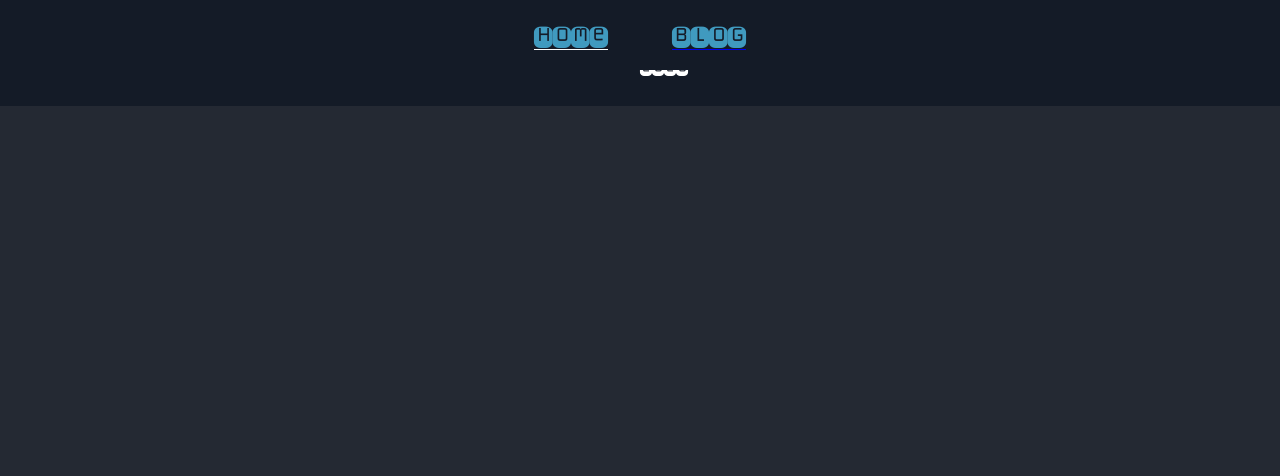
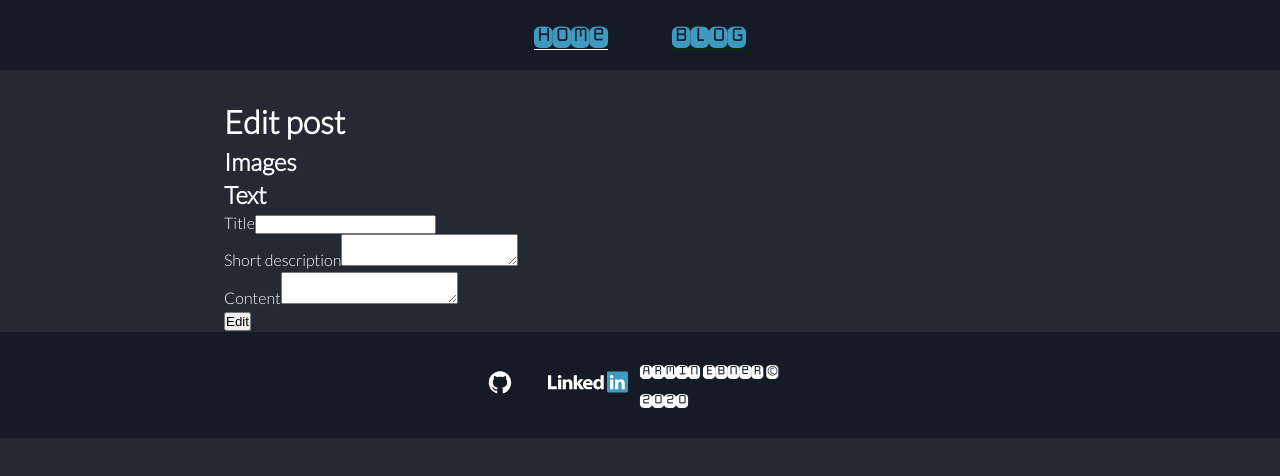
Before and after one commit to arminebner/blog-frontend, a React (Create React App) app: page /editpost/1 in a window 1280 px wide. Shown: the top 476 px of the page. Built offline with nearby package versions, Linux system fonts and the light colour scheme; no server answers.

Commit message:
except images

```diff
--- a/package.json
+++ b/package.json
@@ -7,7 +7,7 @@
     "@testing-library/react": "^11.1.1",
     "@testing-library/user-event": "^12.2.2",
     "axios": "^0.21.0",
-    "marked": "^1.2.4",
+    "method-override": "^3.0.0",
     "react": "^17.0.1",
     "react-dom": "^17.0.1",
     "react-router-dom": "^5.2.0",
--- a/src/App.js
+++ b/src/App.js
@@ -7,7 +7,8 @@ import Footer from "./components/layout/Footer";
 import Blog from "./components/pages/Blog";
 import SinglePost from "./components/layout/SinglePost";
 import fourofour from "./components/pages/404";
-import PostForm from "./components/pages/PostForm"
+import NewPost from "./components/pages/NewPost"
+import EditPost from "./components/pages/EditPost"
 
 function App() {
   return (
@@ -18,7 +19,8 @@ function App() {
           <Route path="/blog/:slug" component={SinglePost} />
           <Route path="/blog" component={Blog} />
           <Route exact path="/" component={HeaderHome} />
-          <Route path="/newpost" component={PostForm} />
+          <Route path="/newpost" component={NewPost} />
+          <Route path="/editpost/:slug" component={EditPost} />
         </Switch>
       </div>
       <Footer />
--- a/src/components/layout/Posts.js
+++ b/src/components/layout/Posts.js
@@ -1,7 +1,6 @@
 import React from 'react'
 import { Link } from 'react-router-dom'
 import styled from 'styled-components'
-import marked from 'marked'
 
 const PostPreviewBorder = styled.div`
 	margin-bottom: 3rem;
@@ -83,13 +82,11 @@ const PreviewPostLink = styled.p`
 const Posts = ({ entries }) => (
 	<section>
 		{entries
-			? entries.map((entry) => (
+			? entries.map(entry => (
 					<PostPreviewBorder key={entry.slug}>
 						<PostPreview id='entry.sys.id'>
 							<Link to={`/blog/${entry._id}`}>
-								<PreviewPostImage
-
-								/>
+								<PreviewPostImage />
 							</Link>
 							<PreviewPostText>
 								<Link to={`/blog/${entry.slug}`}>
@@ -99,7 +96,7 @@ const Posts = ({ entries }) => (
 								</Link>
 								<PreviewPostExcerpt
 									dangerouslySetInnerHTML={{
-										__html: marked(entry.markdown),
+										__html: entry.short_description,
 									}}
 								/>
 								<Link to={`/blog/${entry.slug}`}>
--- a/src/components/layout/SinglePost.js
+++ b/src/components/layout/SinglePost.js
@@ -1,6 +1,6 @@
 import React, { useState, useEffect } from 'react'
+import { Link } from 'react-router-dom'
 import axios from 'axios'
-import marked from 'marked'
 import styled from 'styled-components'
 
 const SingleContainer = styled.section`
@@ -68,7 +68,9 @@ const Content = styled.p`
 	margin-bottom: 2rem;
 	padding: 0 1rem 0 1rem;
 `
-{/* <a href="https://twitter.com/share?ref_src=twsrc%5Etfw" class="twitter-share-button" data-show-count="false">Tweet</a><script async src="https://platform.twitter.com/widgets.js" charset="utf-8"></script> */}
+{
+	/* <a href="https://twitter.com/share?ref_src=twsrc%5Etfw" class="twitter-share-button" data-show-count="false">Tweet</a><script async src="https://platform.twitter.com/widgets.js" charset="utf-8"></script> */
+}
 
 const SinglePost = ({ match }) => {
 	const [entry, setEntry] = useState()
@@ -76,36 +78,46 @@ const SinglePost = ({ match }) => {
 	useEffect(() => {
 		const getPost = async () => {
 			try {
-			  const response = await axios.get(`http://192.168.178.28:5000/posts/${match.params.slug}`);
-			  const data = response.data.data[0]
-			  setEntry(data)
+				const response = await axios.get(
+					`http://192.168.178.28:5000/posts/${match.params.slug}`
+				)
+				const data = response.data.data[0]
+				setEntry(data)
 			} catch (error) {
-			  console.error(error);
+				console.error(error)
 			}
-		  }
-		  getPost()
+		}
+		getPost()
 	}, [])
 
 	return (
 		<SingleContainer>
 			{entry ? (
 				<Single>
-					<PostImage
-
-					/>
+					<PostImage />
 					<PostText>
 						<Title>{entry.title}</Title>
 						<EntryMeta>
 							<p>{`from: ${entry.author}`}</p>
 							<p>{`published: ${entry.createdAt}`}</p>
-							<p>{`last updated: `}</p>
+							<p>
+								{entry.last_updated
+									? `last updated: ${entry.last_updated}`
+									: ''}
+							</p>
 						</EntryMeta>
 						<Content
 							dangerouslySetInnerHTML={{
-								__html: marked(entry.markdown),
+								__html: entry.sanitizedHTML,
 							}}
 						/>
 					</PostText>
+					<form
+						action={`http://192.168.178.28:5000/posts/delete/${entry._id}?_method=DELETE`}
+						method='POST'>
+						<button type='submit'>Delete</button>
+					</form>
+					<Link to={`/editpost/${entry.slug}`}>Edit</Link>
 				</Single>
 			) : (
 				'loading'
--- /dev/null
+++ b/src/components/pages/EditPost.js
@@ -0,0 +1,96 @@
+import React, { useState, useEffect } from 'react'
+import axios from 'axios'
+import styled from 'styled-components'
+
+const Headline = styled.h1`
+	margin-top: 100px;
+`
+
+const EditPost = ({ match }) => {
+	const [entry, setEntry] = useState([])
+	const [id, setId] = useState()
+
+	//useeffect to get post with id
+	useEffect(() => {
+		const getPost = async () => {
+			try {
+				const response = await axios.get(
+					`http://192.168.178.28:5000/posts/${match.params.slug}`
+				)
+				const data = response.data.data[0]
+				setId(data._id)
+				setEntry(data)
+			} catch (error) {
+				console.error(error)
+			}
+		}
+		getPost()
+	}, [])
+
+	const handleChange = (e, input) => {
+		if (input === 'title') {
+			setEntry({
+				...entry,
+				title: e.target.value,
+			})
+			console.log(entry)
+		} else if (input === 'short_description') {
+			setEntry({
+				...entry,
+				short_description: e.target.value,
+			})
+			console.log(entry)
+		} else if (input === 'markdown') {
+			setEntry({
+				...entry,
+				markdown: e.target.value,
+			})
+			console.log(entry)
+		}
+	}
+
+	return (
+		<div>
+			<Headline>Edit post</Headline>
+			<h2>Images</h2>
+
+			<h2>Text</h2>
+			<form
+				action={`http://192.168.178.28:5000/posts/edit/${id}?_method=PUT`}
+				method='POST'>
+				<div>
+					<label htmlFor='title'>Title</label>
+					<input
+						required
+						onChange={e => handleChange(e, 'title')}
+						type='text'
+						value={entry.title}
+						name='title'
+						id='title'
+					/>
+				</div>
+				<div>
+					<label htmlFor='short_description'>Short description</label>
+					<textarea
+						required
+						onChange={e => handleChange(e, 'short_description')}
+						value={entry.short_description}
+						name='short_description'
+						id='short_description'></textarea>
+				</div>
+				<div>
+					<label htmlFor='markdown'>Content</label>
+					<textarea
+						required
+						onChange={e => handleChange(e, 'markdown')}
+						value={entry.markdown}
+						name='markdown'
+						id='markdown'></textarea>
+				</div>
+				<button type='submit'>Edit</button>
+			</form>
+		</div>
+	)
+}
+
+export default EditPost
--- a/src/components/pages/PostForm.js
+++ b/src/components/pages/NewPost.js
@@ -5,10 +5,13 @@ const Headline = styled.h1 `
     margin-top: 100px;
 `
 
-const PostForm = () => {
+const NewPost = () => {
     return (
         <div>
             <Headline>Create a new post</Headline>
+            <h2>Images</h2>
+
+            <h2>Text</h2>
             <form action='http://192.168.178.28:5000/posts' method='POST'>
                 <div>
                     <label htmlFor="title">Title</label>
@@ -28,4 +31,4 @@ const PostForm = () => {
     )
 }
 
-export default PostForm
+export default NewPost
```
Also changed, not shown: 1 other file (tests, documents, lock files or other folders).
